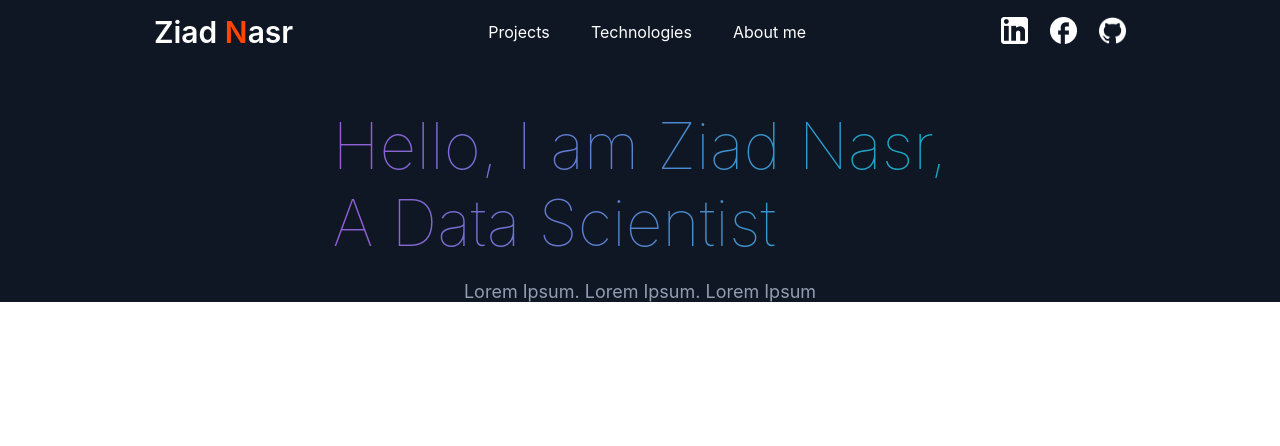
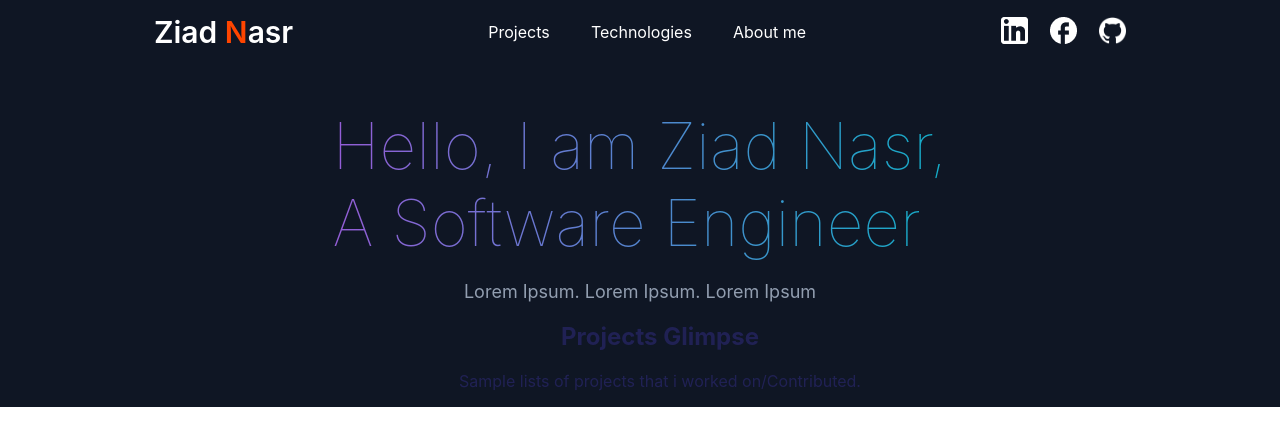
Before and after one commit to Ziad-Nasr/Web-Port, a React (Create React App) app: page / in a window 1280 px wide. Shown: the top 446 px of the page. Built offline with nearby package versions, Linux system fonts and the light colour scheme.

Commit message:
Starting Porjects + Adjusting Headlines

```diff
--- a/src/Landing/Landing.js
+++ b/src/Landing/Landing.js
@@ -1,14 +1,18 @@
 import React from "react";
 import "./Landing.css";
+import Project from "../Projects/Projects";
 
 function Landing() {
     return (
         <div className="body">
             <div className="Welcome">
                 <div className="WelcomeText">
-                    <h1 className="WelcomeTitle">Hello, I am Ziad Nasr,<br/>A Data Scientist</h1>
+                    <h1 className="WelcomeTitle">Hello, I am Ziad Nasr,<br/>A Software Engineer</h1>
                     <p className="Subtitle">Lorem Ipsum. Lorem Ipsum. Lorem Ipsum</p>
                 </div>
+            </div>
+            <div className="Projects">
+                <Project />
             </div>
         </div>
     )
--- /dev/null
+++ b/src/Projects/Project.css
@@ -0,0 +1,10 @@
+.ProjectBody{
+    width: 100%;
+    margin-right: 20px;
+    margin-left: 20px;
+}
+.Title-SubTitle{
+    text-align: center;
+    justify-content: center;
+    color: #352f8b79;
+}
--- /dev/null
+++ b/src/Projects/Projects.jsx
@@ -0,0 +1,15 @@
+import React from "react";
+import './Project.css';
+function Project(){
+
+    return (
+        <div className="ProjectBody">
+            <div className="Title-SubTitle">
+            <h2>Projects Glimpse</h2>
+            <p>Sample lists of projects that i worked on/Contributed.</p>
+            </div>
+        </div>
+    );
+}
+
+export default Project;
```
